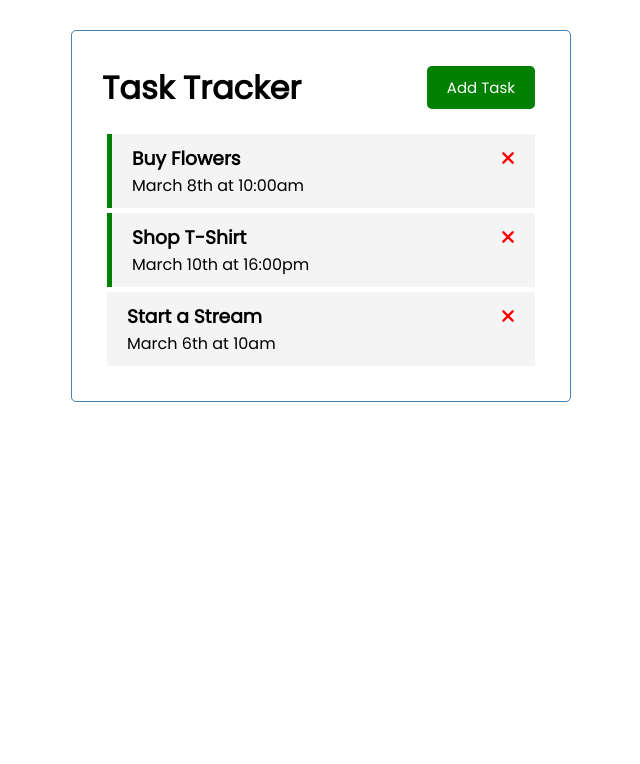
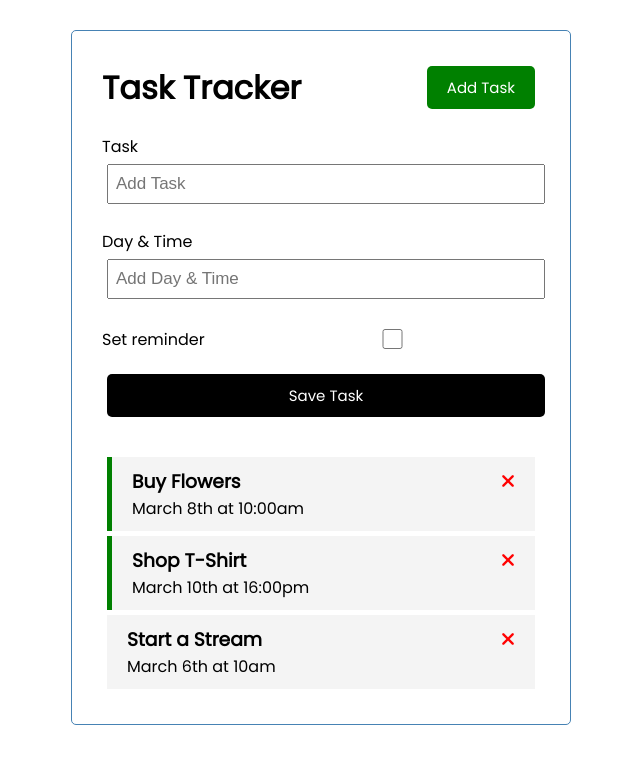
Before and after one commit to 1um1n0517y01/vue-task-tracker, a Vue app: page / in a window 1280 px wide. Shown: the top 764 px of the page, without its empty margins (319-959 px from the left). Built offline with nearby package versions, Linux system fonts and the light colour scheme.

Commit message:
Implemented Add Task form design

```diff
--- a/src/App.vue
+++ b/src/App.vue
@@ -1,6 +1,7 @@
 <template>
   <div class="container">
     <Header title="Task Tracker" />
+    <AddTask />
     <Tasks
       @toggle-reminder="toggleRreminder"
       @delete-task="deleteTask"
@@ -12,12 +13,14 @@
 <script>
 import Header from './components/Header';
 import Tasks from './components/Tasks';
+import AddTask from './components/AddTask';
 
 export default {
   name: 'App',
   components: {
     Header,
     Tasks,
+    AddTask,
   },
   data() {
     return {
--- /dev/null
+++ b/src/components/AddTask.vue
@@ -0,0 +1,73 @@
+<template>
+  <form className="add-form">
+    <div className="form-control">
+      <label>Task</label>
+      <input type="text" v-model="text" name="text" placeholder="Add Task" />
+    </div>
+    <div className="form-control">
+      <label>Day & Time</label>
+      <input
+        type="text"
+        v-model="day"
+        name="day"
+        placeholder="Add Day & Time"
+      />
+    </div>
+    <div className="form-control form-control-check">
+      <label>Set reminder</label>
+      <input type="checkbox" v-model="reminder" name="reminder" />
+    </div>
+
+    <input type="submit" class="btn btn-block" value="Save Task" />
+  </form>
+</template>
+
+<script>
+export default {
+  name: 'AddTask',
+  data() {
+    return {
+      text: '',
+      day: '',
+      reminder: false,
+    };
+  },
+};
+</script>
+
+<style scoped>
+.add-form {
+  margin-bottom: 40px;
+}
+
+.form-control {
+  margin: 20px 0;
+}
+
+.form-control label {
+  display: block;
+}
+
+.form-control input {
+  width: 100%;
+  height: 40px;
+  margin: 5px;
+  padding: 3px 7px;
+  font-size: 17px;
+}
+
+.form-control-check {
+  display: flex;
+  align-items: center;
+  justify-content: space-between;
+}
+
+.form-control-check label {
+  flex: 1;
+}
+
+.form-control-check input {
+  flex: 2;
+  height: 20px;
+}
+</style>
```
